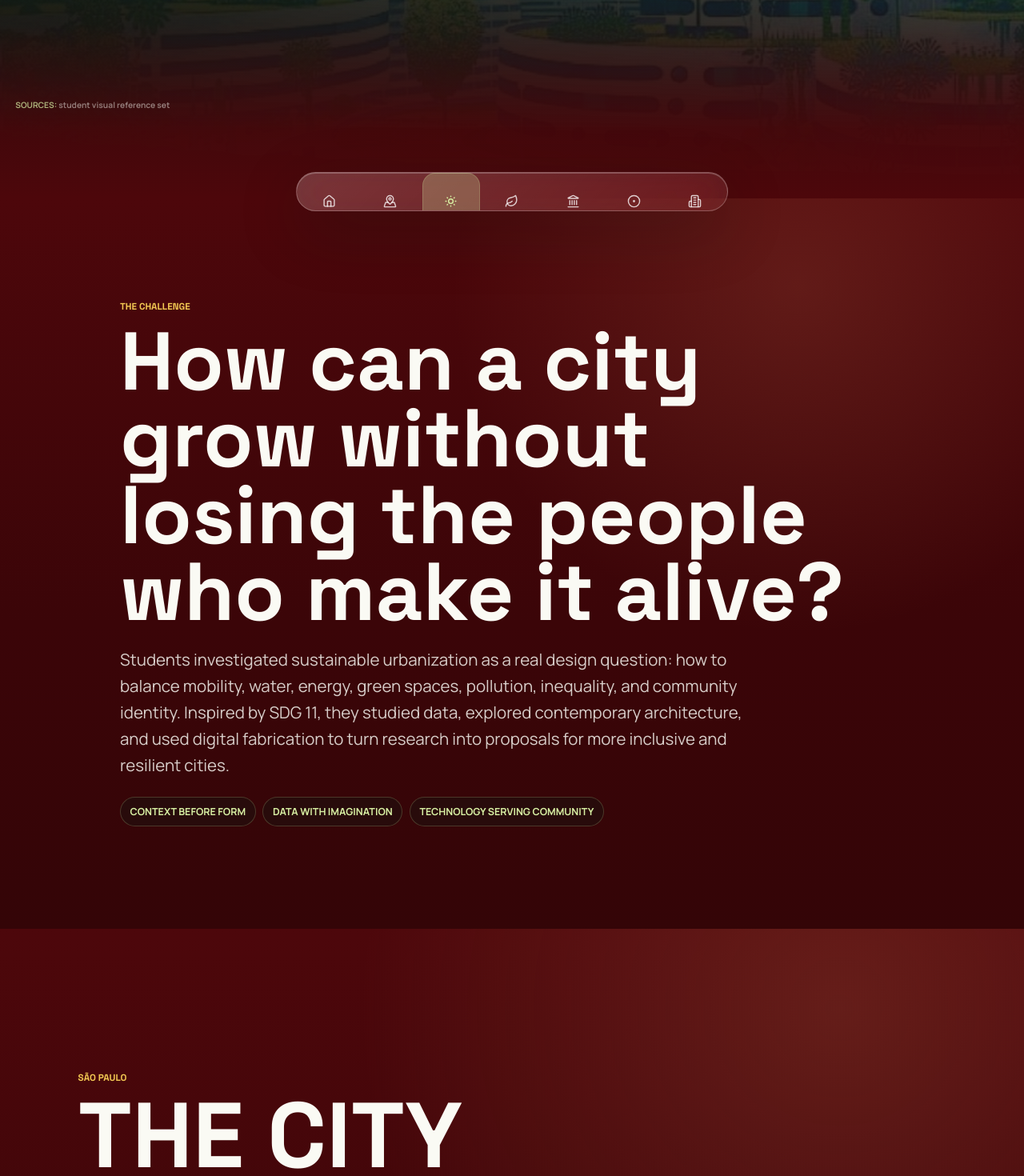
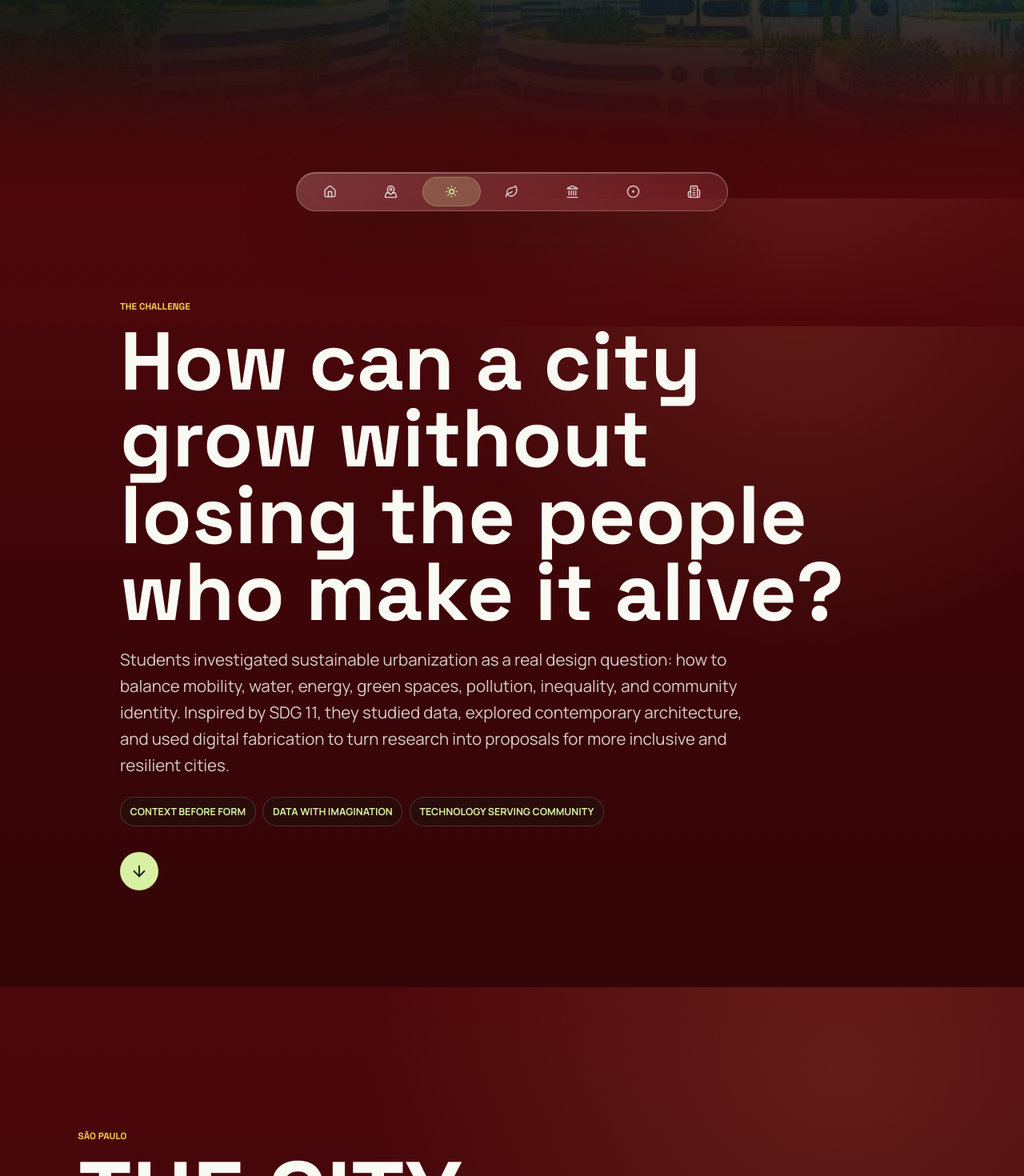
Before and after one commit to leomelchior21/sus-urb, a Next.js app: page / in a window 1280 px wide. Shown: the part 520-1990 px from the top of the page at 80% size. Built offline with nearby package versions, Linux system fonts and the light colour scheme.

Commit message:
Clean nav and intro transitions

```diff
--- a/app/globals.css
+++ b/app/globals.css
@@ -1523,6 +1523,20 @@ blockquote {
   text-transform: uppercase;
 }
 
+.intro-scroll-cue {
+  display: grid;
+  width: 48px;
+  height: 48px;
+  margin-top: 1.6rem;
+  place-items: center;
+  border: 1px solid rgba(216, 240, 163, 0.34);
+  border-radius: 999px;
+  color: var(--forest-950);
+  background: var(--lime-soft);
+  box-shadow: 0 0 0 0 rgba(216, 240, 163, 0.42);
+  animation: introArrow 1.55s ease-in-out infinite;
+}
+
 .sao-editorial {
   display: grid;
   gap: 0.9rem;
@@ -3480,3 +3494,107 @@ blockquote {
     grid-template-columns: repeat(2, minmax(0, 1fr));
   }
 }
+
+/* Final nav and transition cleanup */
+.glass-nav.labeled-nav {
+  left: 50%;
+  right: auto;
+  bottom: max(1rem, env(safe-area-inset-bottom));
+  display: block;
+  width: min(462px, calc(100vw - 1rem));
+  min-height: 49px;
+  max-height: 49px;
+  padding: 0.3rem;
+  transform: translateX(-50%);
+}
+
+.nav-links.labeled {
+  display: grid;
+  width: 100%;
+  grid-template-columns: repeat(7, minmax(0, 1fr));
+  grid-auto-columns: initial;
+  gap: 0.18rem;
+  justify-content: stretch;
+  overflow: hidden;
+}
+
+.nav-links.labeled .nav-link {
+  display: grid;
+  width: 100%;
+  min-width: 0;
+  min-height: 37px;
+  aspect-ratio: auto;
+  place-items: center;
+  padding: 0;
+  border-radius: 999px;
+}
+
+.nav-links.labeled .nav-link.active {
+  background: rgba(216, 240, 163, 0.22);
+  color: var(--lime-soft);
+  box-shadow: inset 0 0 0 1px rgba(216, 240, 163, 0.24);
+}
+
+.nav-links.labeled .nav-link svg {
+  width: 17px;
+  height: 17px;
+}
+
+.hero-section .section-sources {
+  display: none;
+}
+
+.intro-section {
+  position: relative;
+}
+
+.intro-section::before,
+.intro-section::after,
+.sao-section.refined::after {
+  content: "";
+  position: absolute;
+  right: 0;
+  left: 0;
+  z-index: 0;
+  height: clamp(5rem, 14vw, 10rem);
+  pointer-events: none;
+}
+
+.intro-section::before {
+  top: 0;
+  background: linear-gradient(180deg, rgba(77, 7, 11, 0), #4d070b);
+}
+
+.intro-section::after {
+  bottom: 0;
+  background: linear-gradient(180deg, rgba(52, 5, 7, 0), #340507);
+}
+
+.sao-section.refined::after {
+  bottom: 0;
+  background: linear-gradient(180deg, rgba(28, 23, 17, 0), #143326);
+}
+
+.intro-copy,
+.sao-section.refined > * {
+  position: relative;
+  z-index: 1;
+}
+
+@keyframes introArrow {
+  0%,
+  100% {
+    transform: translateY(0);
+    box-shadow: 0 0 0 0 rgba(216, 240, 163, 0.38);
+  }
+  50% {
+    transform: translateY(7px);
+    box-shadow: 0 0 0 9px rgba(216, 240, 163, 0);
+  }
+}
+
+@media (min-width: 720px) {
+  .glass-nav.labeled-nav {
+    width: min(540px, calc(100vw - 2rem));
+  }
+}
--- a/components/story/StoryExperience.tsx
+++ b/components/story/StoryExperience.tsx
@@ -3,7 +3,7 @@
 import { type CSSProperties, useEffect, useRef, useState } from "react";
 import Image from "next/image";
 import { motion, useScroll, useTransform } from "framer-motion";
-import { ChevronDown, ExternalLink, HelpCircle, MapPinned, Route, Sparkles, Sprout, SunMedium, Users, Zap } from "lucide-react";
+import { ArrowDown, ChevronDown, ExternalLink, HelpCircle, MapPinned, Route, Sparkles, Sprout, SunMedium, Users, Zap } from "lucide-react";
 import { biomimicryStories } from "@/data/biomimicry";
 import { cityProjects } from "@/data/projects";
 import type { Language } from "@/app/page";
@@ -864,7 +864,6 @@ export function StoryExperience({ language }: { language: Language }) {
             {language === "en" ? "Designing a Solarpunk City" : "Projetando uma Cidade Solarpunk"}
           </motion.h2>
         </motion.div>
-        <SectionSources language={language} sources={[{ label: { en: "student visual reference set", pt: "conjunto de referências visuais dos estudantes" } }]} />
       </section>
 
       <section className="intro-section" id="introduction">
@@ -885,6 +884,9 @@ export function StoryExperience({ language }: { language: Language }) {
             <span>{language === "en" ? "Data with imagination" : "Dados com imaginação"}</span>
             <span>{language === "en" ? "Technology serving community" : "Tecnologia a serviço da comunidade"}</span>
           </div>
+          <a className="intro-scroll-cue" href="#sao-paulo" aria-label={language === "en" ? "Scroll to São Paulo section" : "Ir para a seção São Paulo"}>
+            <ArrowDown size={22} aria-hidden="true" />
+          </a>
         </motion.div>
       </section>
 
```
